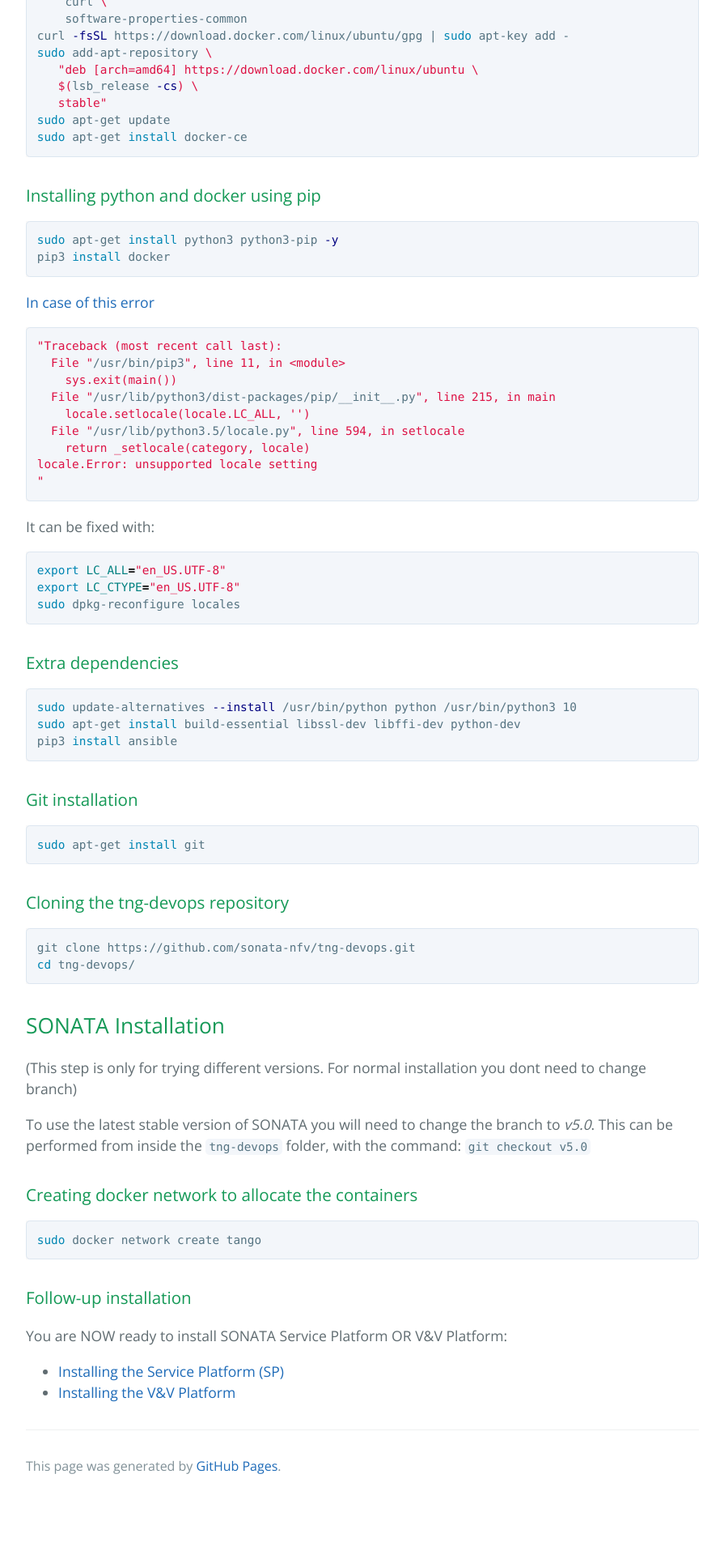
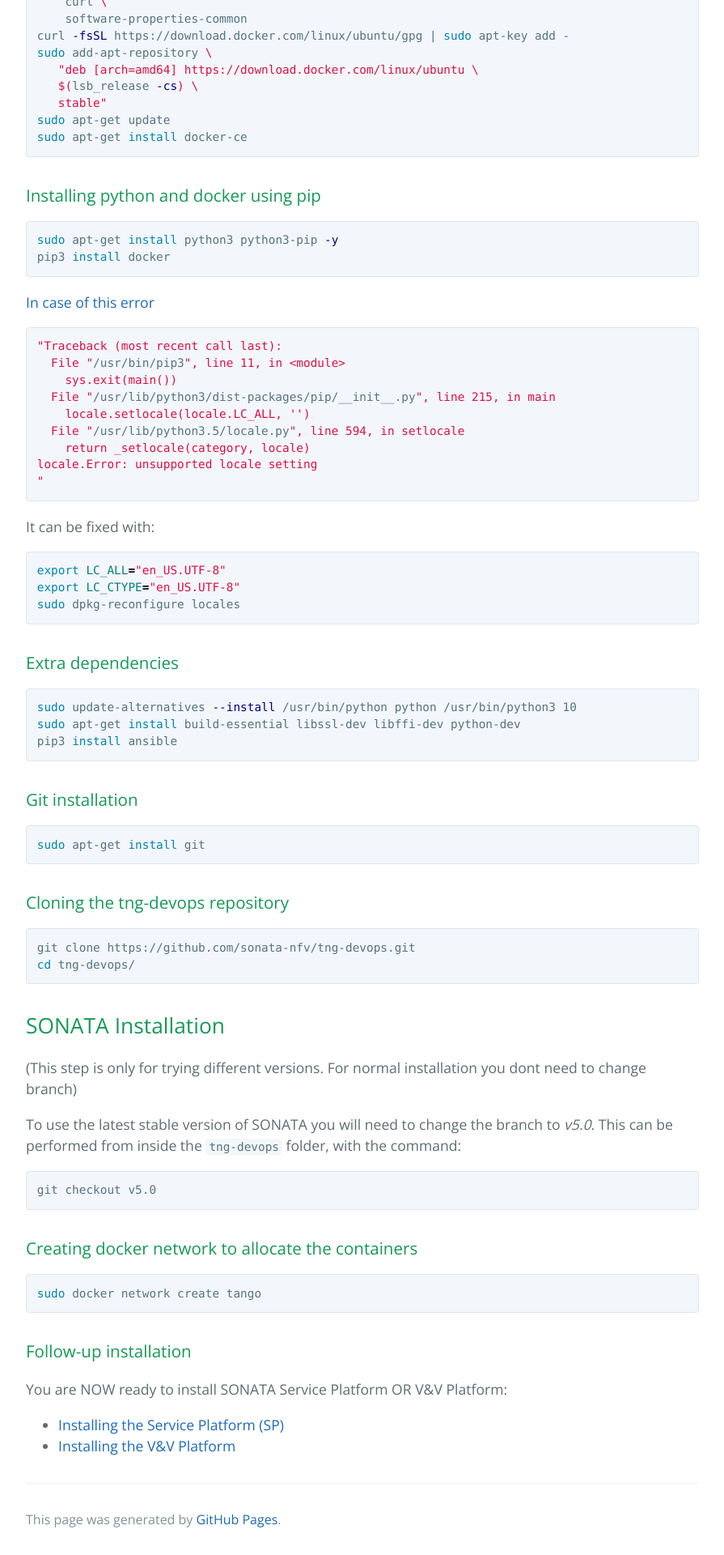
Before and after one commit to sonata-nfv/sonata-nfv.github.io, a Jekyll site: the page built from common-installation.md, in a window 1280 px wide. Shown: the part 1319-3239 px from the top of the page at 81% size, without its empty margins (192-1087 px from the left). Built offline with Jekyll 4.4.1, drawn with Linux system fonts in a browser that asks for light colours; our own code applies the rules of GitHub Pages for plain Markdown files; before the commit the page ends 3173 px from its top, so only the background shows below that.

Commit message:
Update common-installation.md

````diff
--- a/common-installation.md
+++ b/common-installation.md
@@ -101,8 +101,10 @@ cd tng-devops/
 (This step is only for trying different versions. For normal installation you dont need to change branch)
 
 To use the latest stable version of SONATA you will need to change the branch to _v5.0_. This can be performed from inside the `tng-devops` folder, with the command:
-`git checkout v5.0`
 
+```bash
+git checkout v5.0
+```
 ### Creating docker network to allocate the containers
 
 ```bash
````
